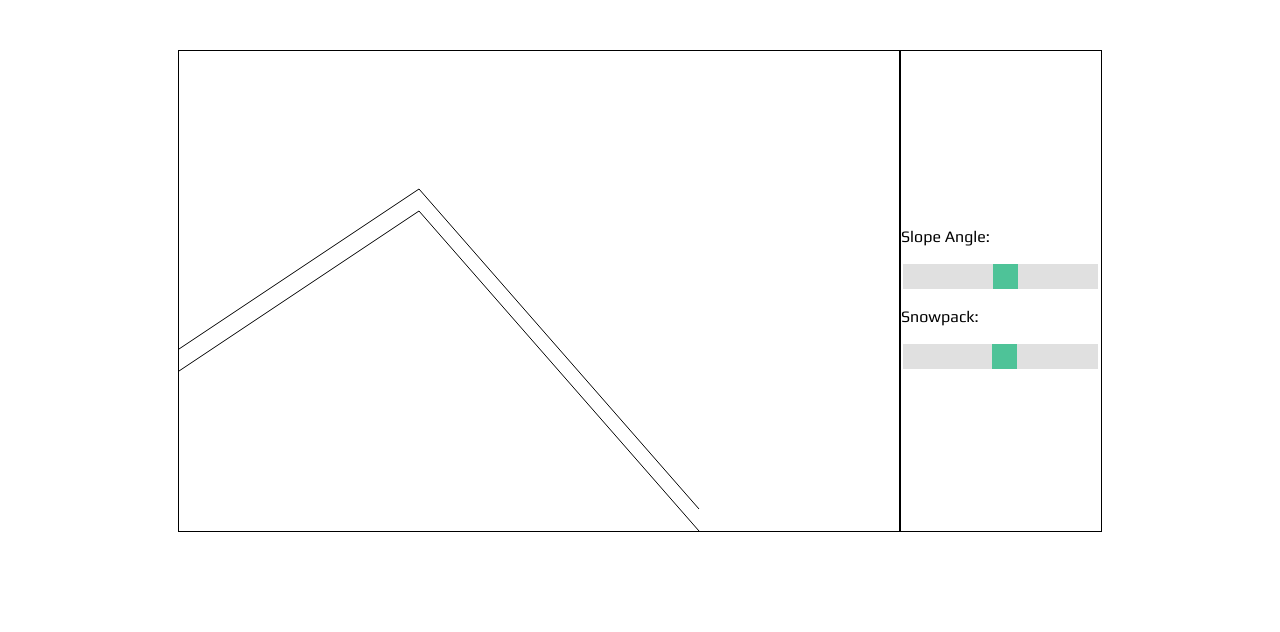
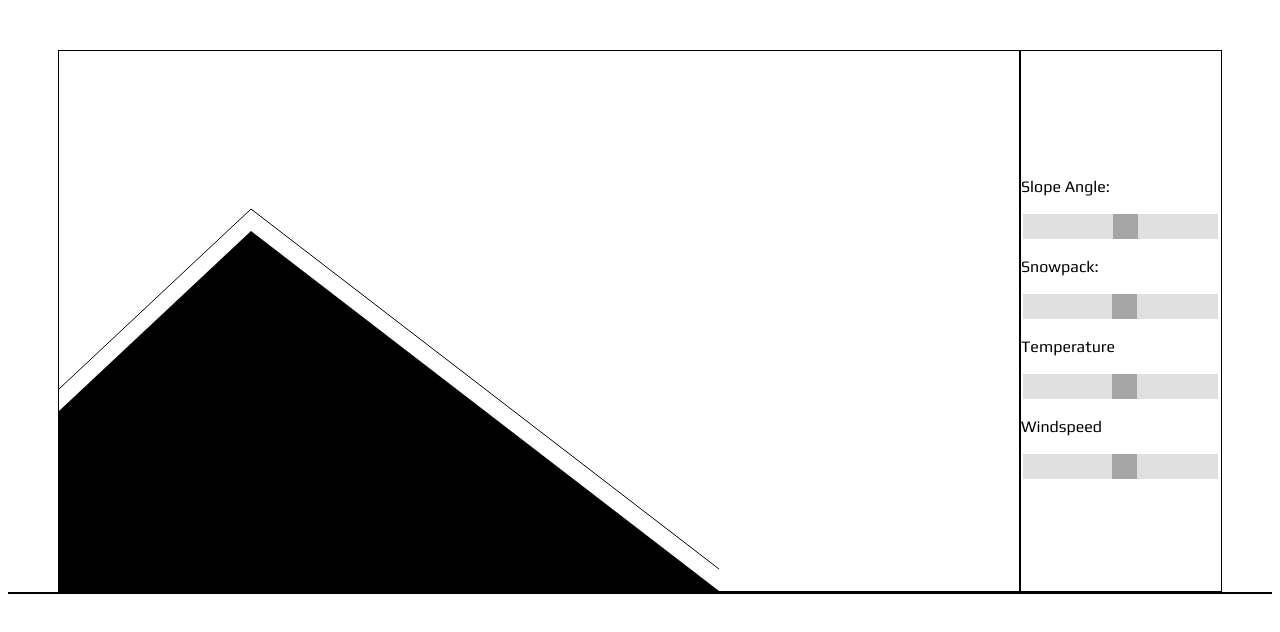
Before and after one commit to ctvidic/AvySim, a website built with webpack: page index.html in a window 1280 px wide. Shown: the part 150-782 px from the top of the page. Built offline with nearby package versions, Linux system fonts and the light colour scheme.

Commit message:
more controls

```diff
--- a/index.html
+++ b/index.html
@@ -17,14 +17,25 @@
 <body>
     <h1>AvySim</h1>
     <div id="main-board">
-        <canvas id="display-canvas" width=720 height=480></canvas>
+        <canvas id="display-canvas" width=960 height=540></canvas>
 
         <div id="controls">
             <p>Slope Angle: </p>
-            <input type="range" min = "5" max="90" step="5" class="slider" id="slope">
+            <input type="range" min = "5" max="90" step="5" class="slider" id="slope" oninput="this.nextElementSibling.value = this.value">
+            <output></output>
             <p>Snowpack: </p>
             <input type="range" min="2" max="40" step="2" class="slider" id="snow">
+            <p>Temperature </p>
+            <input type="range" min="2" max="40" step="2" class="slider" id="temperature">
+            <p>Windspeed </p>
+            <input type="range" min="2" max="40" step="2" class="slider" id="windspeed">
         </div>
+
+    </div>
+
+    <div id="description" width=960 height=300>
+
+
     </div>
 </body>
 
--- a/src/index.js
+++ b/src/index.js
@@ -15,9 +15,10 @@ document.addEventListener("DOMContentLoaded", () =>{
             let peak = this.canvas.height / 3;
             this.ctx.beginPath();
             this.ctx.moveTo(0, 2/3*this.canvas.height);
-            this.ctx.lineTo(this.canvas.width / 3, peak);
-            this.ctx.lineTo(-4*this.slopeVal+this.canvas.width, this.canvas.height);
-            this.ctx.stroke();
+            this.ctx.lineTo(this.canvas.width / 5, peak);
+            this.ctx.lineTo(-6*this.slopeVal+this.canvas.width, this.canvas.height);
+            this.ctx.lineTo(0, this.canvas.height);
+            this.ctx.fill();
         }
 
     }
@@ -38,8 +39,17 @@ document.addEventListener("DOMContentLoaded", () =>{
             this.ctx.beginPath();
             this.ctx.moveTo(0, 2 / 3 * this.canvas.height - this.snowVal);
             debugger;
-            this.ctx.lineTo(this.canvas.width / 3, peak - this.snowVal);
-            this.ctx.lineTo(-4 * this.slopeVal + this.canvas.width, this.canvas.height - this.snowVal);
+            if (this.slopeVal > 70) {
+                this.snowVal /= 1.5;
+            }
+            if (this.slopeVal > 75) {
+                this.snowVal /= 2;
+            }
+            if (this.slopeVal > 80) {
+                this.snowVal /= 2.5;
+            }
+            this.ctx.lineTo(this.canvas.width / 5, peak - this.snowVal);
+            this.ctx.lineTo(-6 * this.slopeVal + this.canvas.width, this.canvas.height - this.snowVal);
             this.ctx.stroke();
         }
     }
```
Also changed, not shown: dist/main.css, dist/main.js.
